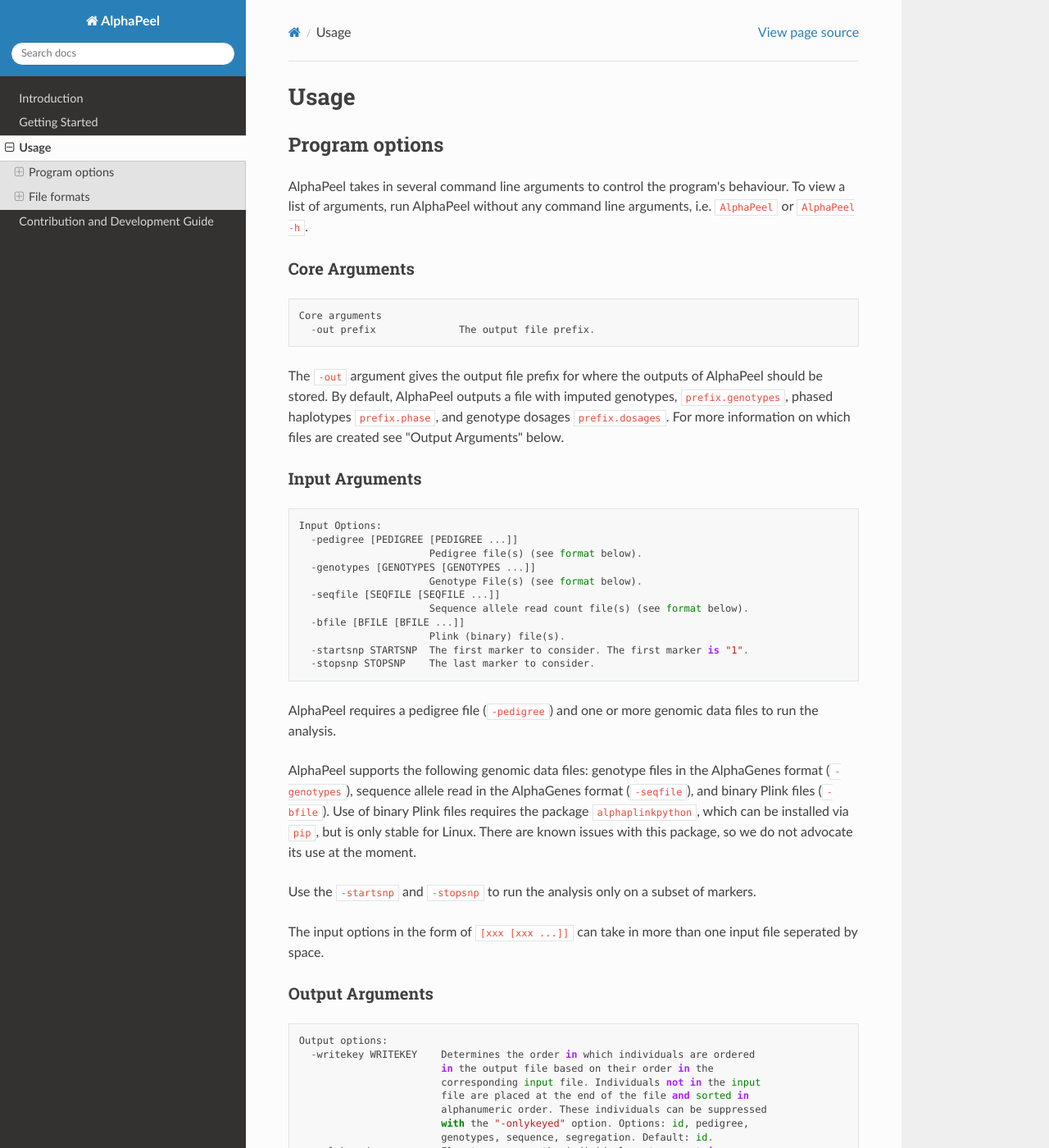
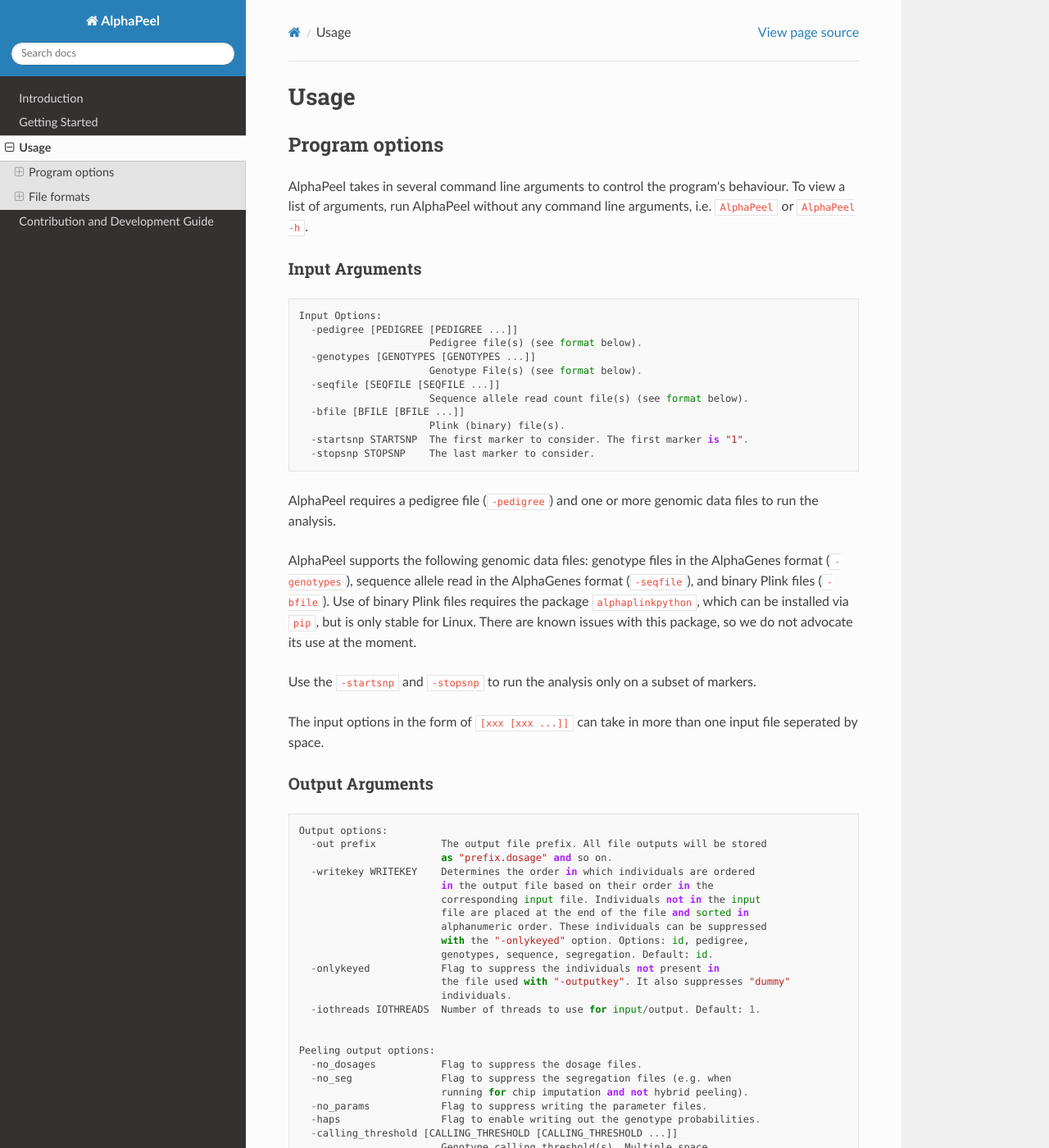
Before and after one commit to AlphaGenes/AlphaPeel, a Sphinx documentation site: the page built from docs/source/usage.rst, in a window 1280 px wide and 1400 px high. Shown: the whole window at 82% size. Built offline with Sphinx 7.4.7 and the Read the Docs theme 2.0.0, drawn with Linux system fonts in a browser that asks for light colours; some of the changed text lies outside the part shown.

Commit message:
Update usage.rst
Removing core args section and moving -out to output section

```diff
--- a/docs/source/usage.rst
+++ b/docs/source/usage.rst
@@ -7,16 +7,6 @@
 ===============
 
 |Software| takes in several command line arguments to control the program's behaviour. To view a list of arguments, run |Software| without any command line arguments, i.e. ``AlphaPeel`` or ``AlphaPeel -h``.
-
-Core Arguments
---------------
-
-::
-
-  Core arguments
-    -out prefix              The output file prefix.
-
-The ``-out`` argument gives the output file prefix for where the outputs of |Software| should be stored. By default, |Software| outputs a file with imputed genotypes, ``prefix.genotypes``, phased haplotypes ``prefix.phase``, and genotype dosages ``prefix.dosages``. For more information on which files are created see "Output Arguments" below.
 
 Input Arguments
 ---------------
@@ -49,6 +39,8 @@
 ::
 
     Output options:
+      -out prefix           The output file prefix. All file outputs will be stored
+                            as "prefix.dosage" and so on.
       -writekey WRITEKEY    Determines the order in which individuals are ordered
                             in the output file based on their order in the
                             corresponding input file. Individuals not in the input
@@ -57,7 +49,7 @@
                             with the "-onlykeyed" option. Options: id, pedigree,
                             genotypes, sequence, segregation. Default: id.
       -onlykeyed            Flag to suppress the individuals not present in
-                            the file used with -outputkey. It also suppresses "dummy"
+                            the file used with "-outputkey". It also suppresses "dummy"
                             individuals.
       -iothreads IOTHREADS  Number of threads to use for input/output. Default: 1.
 
@@ -70,12 +62,12 @@
       -haps                 Flag to enable writing out the genotype probabilities.
       -calling_threshold [CALLING_THRESHOLD [CALLING_THRESHOLD ...]]
                             Genotype calling threshold(s). Multiple space
-                            separated values allowed. Use. .3 for best guess
+                            separated values allowed. Use .3 for best guess
                             genotype.
       -binary_call_files    Flag to write out the called genotype files as a
                             binary plink output [Not yet implemented].
 
-By default |Software| produces a dosages file, a segregation files and two parameter files (genotyping error and recombination rate). Creation of each of these files can be suppressed with the ``-no_dosages``, ``-no_seg``, and ``-no_params`` options. |Software| can also write out the genotype probability file (.haps) with the `-haps` argument.
+By default |Software| produces a dosages file, a segregation files and two parameter files (genotyping error and recombination rate). Creation of these files can be suppressed with the ``-no_dosages``, ``-no_seg``, and ``-no_params`` options. |Software| can also write out the genotype probability file (.haps) with the `-haps` argument.
 
 The ``-calling_threshold`` arguments controls which genotypes (and phased haplotypes) are called as part of the algorithm. A calling threshold of 0.9 indicates that genotypes are only called if greater than 90% of the final probability mass is on that genotype. Using a higher-value will increase the accuracy of called genotypes, but will result in fewer genotypes being called. Since there are three genotypes states,  "best-guess" genotypes are produced with a calling threshold less than ``0.33``. ``-calling_threshThe ``-binary_call_files`` option can be used to change the output to a plink binary format.
 
```
